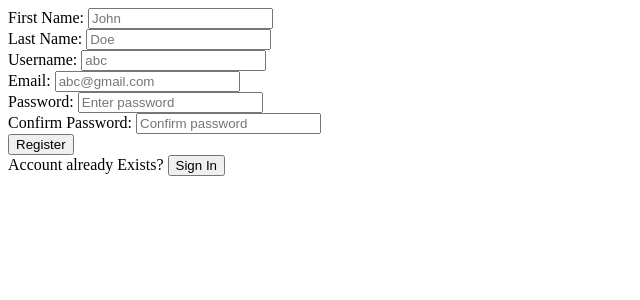
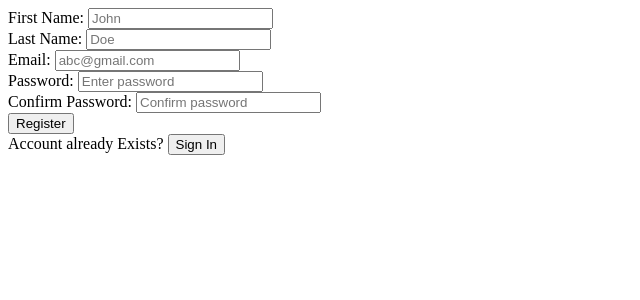
Before and after one commit to ChakradharG/GetItDone, a Flask app: page /auth/signup in a window 1280 px wide. Shown: the top 300 px of the page, without its empty margins (0-640 px from the left). Run offline with Flask 2, Linux system fonts and the light colour scheme; parts of the project's set-up code (start-up, migrations or seed data) failed here and were passed over.

Commit message:
minor changes

```diff
--- a/website/templates/signup.html
+++ b/website/templates/signup.html
@@ -9,10 +9,6 @@
 		<div>
 			<label>Last Name:</label>
 			<input type="text" name="last_name" placeholder="Doe" required>
-		</div>
-		<div>
-			<label>Username:</label>
-			<input type="text" name="username" placeholder="abc" required>
 		</div>
 		<div>
 			<label>Email:</label>
--- a/website/views.py
+++ b/website/views.py
@@ -25,7 +25,8 @@ def tasksToJSON(username, todo=False):
 				if taskOb:
 					taskList.append(parseAsTask(taskOb))
 	else:
-		if (dbResp := DB.getUserTasks(username)) != None:
+		dbResp = DB.getUserTasks(username)
+		if dbResp:
 			taskList = dbResp['taskList']
 		else:
 			taskList = {}
```
Also changed, not shown: 1 other file.
